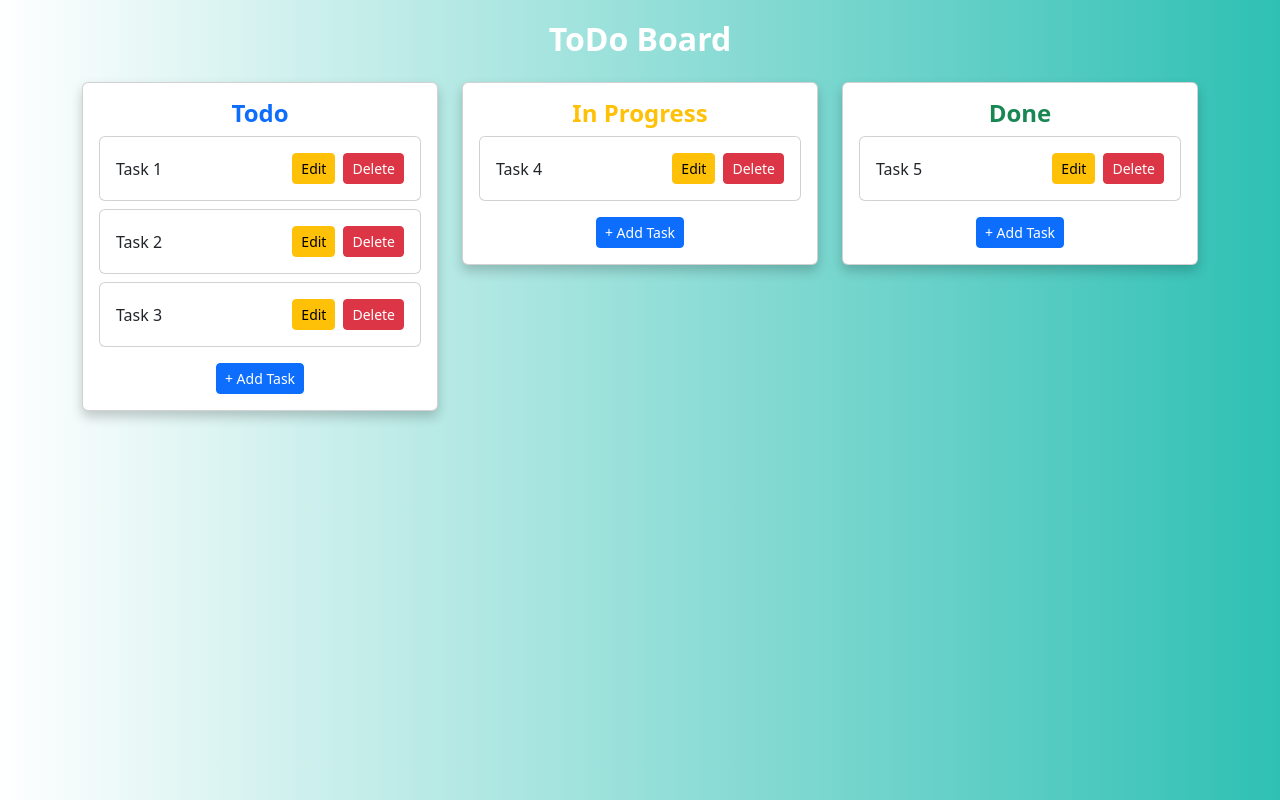
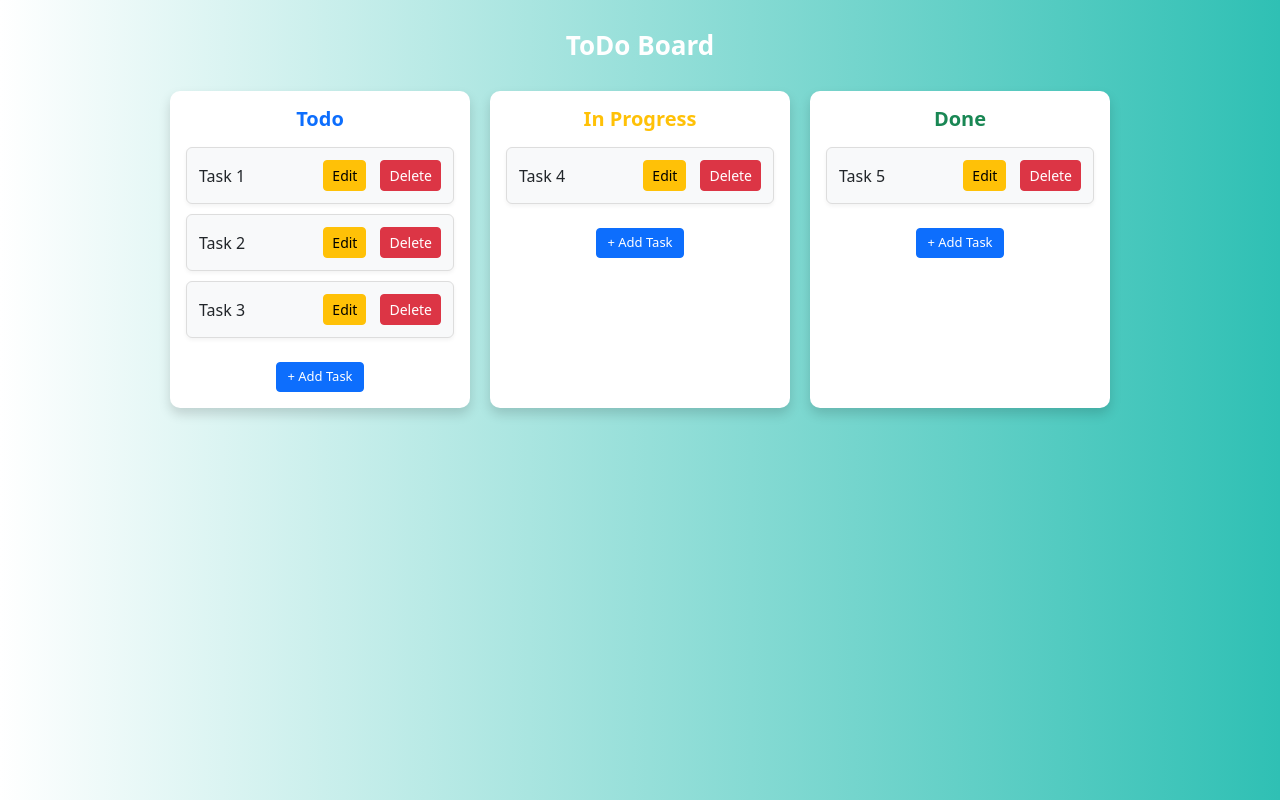
Before and after one commit to XSAVAS/ETodo, a React (Create React App) app in the folder etodo/: page / in a window 1280 px wide. Built offline with nearby package versions, Linux system fonts and the light colour scheme.

Commit message:
Drag and drop feature added and edit feature bug fixed.

```diff
--- a/etodo/package.json
+++ b/etodo/package.json
@@ -3,6 +3,7 @@
   "version": "0.1.0",
   "private": true,
   "dependencies": {
+    "@hello-pangea/dnd": "^18.0.1",
     "@testing-library/dom": "^10.4.0",
     "@testing-library/jest-dom": "^6.6.3",
     "@testing-library/react": "^16.2.0",
--- a/etodo/src/App.js
+++ b/etodo/src/App.js
@@ -1,115 +1,161 @@
-import React, { useState } from 'react';
-import './index.css';
+import React, { useState } from "react";
 import {
-  Container,
-  Row,
-  Col,
-  Card,
-  CardBody,
-  CardTitle,
   Button,
   Modal,
   ModalHeader,
   ModalBody,
   ModalFooter,
   Input,
-  FormFeedback
-} from 'reactstrap';
+  FormGroup,
+  Label,
+  FormFeedback,
+} from "reactstrap";
+import { DragDropContext, Droppable, Draggable } from "@hello-pangea/dnd";
+import "./index.css";
+
+const initialTasks = {
+  todo: [
+    { id: "1", title: "Task 1" },
+    { id: "2", title: "Task 2" },
+    { id: "3", title: "Task 3" },
+  ],
+  inProgress: [{ id: "4", title: "Task 4" }],
+  done: [{ id: "5", title: "Task 5" }],
+};
 
 function App() {
-  const [tasks, setTasks] = useState({
-     todo: [
-    { id: 1, title: "Task 1" },
-    { id: 2, title: "Task 2" },
-    { id: 3, title: "Task 3" }
-  ],
-  inProgress: [
-    { id: 4, title: "Task 4" }
-  ],
-  done: [
-    { id: 5, title: "Task 5" }
-  ],
-  });
-
-  const [activeColumn, setActiveColumn] = useState('');
-  const [modalType, setModalType] = useState('add');
+  const [tasks, setTasks] = useState(initialTasks);
   const [modalOpen, setModalOpen] = useState(false);
-  const [newTaskTitle, setNewTaskTitle] = useState('');
-  const [editedTaskId, setEditedTaskId] = useState(null);
+  const [modalMode, setModalMode] = useState("add"); // "add" or "edit"
+  const [targetColumn, setTargetColumn] = useState("");
+  const [newTask, setNewTask] = useState("");
+  const [editTaskId, setEditTaskId] = useState(null);
   const [isInvalid, setIsInvalid] = useState(false);
 
-  const toggleModal = () => {
-    setModalOpen(!modalOpen);
-    setNewTaskTitle('');
-    setEditedTaskId(null);
+  // Modal açma ve kapama işlemlerini ayrı yönetin.
+  const openModal = () => setModalOpen(true);
+  const closeModal = () => {
+    setModalOpen(false);
+    setNewTask("");
     setIsInvalid(false);
+    setEditTaskId(null);
   };
 
-  const openAddModal = (columnKey) => {
-    setModalType('add');
-    setActiveColumn(columnKey);
-    toggleModal();
+  const onDragEnd = (result) => {
+    const { source, destination } = result;
+    if (!destination) return;
+
+    const sourceItems = Array.from(tasks[source.droppableId]);
+    const destItems = Array.from(tasks[destination.droppableId]);
+    const [moved] = sourceItems.splice(source.index, 1);
+
+    if (source.droppableId === destination.droppableId) {
+      sourceItems.splice(destination.index, 0, moved);
+      setTasks((prev) => ({ ...prev, [source.droppableId]: sourceItems }));
+    } else {
+      destItems.splice(destination.index, 0, moved);
+      setTasks((prev) => ({
+        ...prev,
+        [source.droppableId]: sourceItems,
+        [destination.droppableId]: destItems,
+      }));
+    }
   };
 
-  const openEditModal = (columnKey, task) => {
-    setModalType('edit');
-    setActiveColumn(columnKey);
-    setEditedTaskId(task.id);
-    setNewTaskTitle('');
-    toggleModal();
+  const handleAddClick = (columnKey) => {
+    setTargetColumn(columnKey);
+    setModalMode("add");
+    openModal();
   };
 
-  const handleSave = () => {
-    if (newTaskTitle.trim() === '') {
+  const handleEditClick = (columnKey, task) => {
+    setTargetColumn(columnKey);
+    setModalMode("edit");
+    setEditTaskId(task.id);
+    setNewTask(task.title);
+    openModal();
+  };
+
+  const handleDelete = (columnKey, taskId) => {
+    setTasks((prev) => ({
+      ...prev,
+      [columnKey]: prev[columnKey].filter((task) => task.id !== taskId),
+    }));
+  };
+
+  const handleSaveTask = () => {
+    if (newTask.trim() === "") {
       setIsInvalid(true);
       return;
     }
 
-    if (modalType === 'add') {
-      const newTask = {
-        id: Date.now(),
-        title: newTaskTitle.trim(),
+    if (modalMode === "add") {
+      const newItem = {
+        id: Date.now().toString(),
+        title: newTask.trim(),
       };
-      setTasks(prev => ({
+      setTasks((prev) => ({
         ...prev,
-        [activeColumn]: [...prev[activeColumn], newTask],
+        [targetColumn]: [...prev[targetColumn], newItem],
       }));
-    } else if (modalType === 'edit') {
-      setTasks(prev => ({
-        ...prev,
-        [activeColumn]: prev[activeColumn].map(task =>
-          task.id === editedTaskId ? { ...task, title: newTaskTitle.trim() } : task
-        ),
-      }));
+    } else if (modalMode === "edit") {
+      // Tüm kolonları gezerek ilgili görevi güncelliyoruz.
+      setTasks((prev) => {
+        const updated = {};
+        for (const [col, taskList] of Object.entries(prev)) {
+          updated[col] = taskList.map((task) =>
+            task.id === editTaskId ? { ...task, title: newTask.trim() } : task
+          );
+        }
+        return updated;
+      });
     }
 
-    toggleModal();
+    closeModal();
   };
 
-  const handleDelete = (columnKey, taskId) => {
-    setTasks(prev => ({
-      ...prev,
-      [columnKey]: prev[columnKey].filter(task => task.id !== taskId),
-    }));
-  };
+  const columns = [
+    { key: "todo", title: "Todo", color: "primary" },
+    { key: "inProgress", title: "In Progress", color: "warning" },
+    { key: "done", title: "Done", color: "success" },
+  ];
 
-  const renderColumn = (key, label, color) => (
-    <Col md="4" key={key}>
-      <Card className="mb-3 column-card">
-        <CardBody>
-          <CardTitle tag="h4" className={`text-center fw-bold text-${color}`}>
-            {label}
-          </CardTitle>
-          {tasks[key].map(task => (
-            <Card className="mb-2 task-card-custom" key={task.id}>
-              <CardBody className="d-flex justify-content-between align-items-center">
+  return (
+    <div className="app-container">
+      <h2 className="board-title">ToDo Board</h2>
+      <DragDropContext onDragEnd={onDragEnd}>
+        <div className="board">
+          {columns.map(({ key, title, color }) => (
+            <Droppable droppableId={key} key={key}>
+              {(provided) => (
+                <div
+                  className="column"
+                  ref={provided.innerRef}
+                  {...provided.droppableProps}
+                >
+                  <h5 className={`text-${color} text-center fw-bold mb-3`}>
+                    {title}
+                  </h5>
+                  {tasks[key].map((task, index) => (
+                    <Draggable
+                      key={task.id}
+                      draggableId={task.id}
+                      index={index}
+                    >
+                      {(provided) => (
+                        <div
+                          className="task-card"
+                          ref={provided.innerRef}
+                          {...provided.draggableProps}
+                          {...provided.dragHandleProps}
+                        >
                           <span>{task.title}</span>
-                <div>
+                          <div className="actions">
                             <Button
                               color="warning"
                               size="sm"
                               className="me-2"
-                    onClick={() => openEditModal(key, task)}
+                              onClick={() => handleEditClick(key, task)}
                             >
                               Edit
                             </Button>
@@ -121,50 +167,53 @@ function App() {
                               Delete
                             </Button>
                           </div>
-              </CardBody>
-            </Card>
+                        </div>
+                      )}
+                    </Draggable>
                   ))}
-          <div className="d-flex justify-content-center mt-3">
-            <Button color="primary" size="sm" onClick={() => openAddModal(key)}>
+                  {provided.placeholder}
+                  <div className="text-center mt-2">
+                    <Button
+                      color="primary"
+                      size="sm"
+                      onClick={() => handleAddClick(key)}
+                    >
                       + Add Task
                     </Button>
                   </div>
-        </CardBody>
-      </Card>
-    </Col>
-  );
+                </div>
+              )}
+            </Droppable>
+          ))}
+        </div>
+      </DragDropContext>
 
-  return (
-    <div className="app-container">
-      <h2 className="text-center fw-bold text-white mb-4">ToDo Board</h2>
-      <Container>
-        <Row className="justify-content-center gx-4">
-          {renderColumn('todo', 'Todo', 'primary')}
-          {renderColumn('inProgress', 'In Progress', 'warning')}
-          {renderColumn('done', 'Done', 'success')}
-        </Row>
-      </Container>
-
-      <Modal isOpen={modalOpen} toggle={toggleModal}>
-        <ModalHeader toggle={toggleModal}>
-          {modalType === 'add' ? 'Add New Task' : 'Edit Task'}
+      <Modal isOpen={modalOpen} toggle={closeModal}>
+        <ModalHeader toggle={closeModal}>
+          {modalMode === "add" ? "Add New Task" : "Edit Task"}
         </ModalHeader>
         <ModalBody>
+          <FormGroup>
+            <Label for="taskTitle">Task Title</Label>
             <Input
-            placeholder="Task title..."
-            value={newTaskTitle}
+              id="taskTitle"
+              placeholder="Enter task..."
+              value={newTask}
               onChange={(e) => {
-              setNewTaskTitle(e.target.value);
+                setNewTask(e.target.value);
                 setIsInvalid(false);
               }}
               invalid={isInvalid}
             />
-          <FormFeedback>Please enter a valid task title.</FormFeedback>
+            <FormFeedback>Please enter a task title.</FormFeedback>
+          </FormGroup>
         </ModalBody>
         <ModalFooter>
-          <Button color="secondary" onClick={toggleModal}>Cancel</Button>
-          <Button color={modalType === 'add' ? 'primary' : 'success'} onClick={handleSave}>
-            {modalType === 'add' ? 'Add' : 'Save'}
+          <Button color="secondary" onClick={closeModal}>
+            Cancel
+          </Button>
+          <Button color="primary" onClick={handleSaveTask}>
+            {modalMode === "add" ? "Add Task" : "Save"}
           </Button>
         </ModalFooter>
       </Modal>
--- a/etodo/src/index.css
+++ b/etodo/src/index.css
@@ -1,56 +1,82 @@
-/* index.css */
-
-html, body {
-  height: 100%;
+/* Reset ve temel stil */
+body, html {
   margin: 0;
-  background-color: #6a0000;
-  font-family: 'Segoe UI', Tahoma, Geneva, Verdana, sans-serif;
+  padding: 0;
+  font-family: 'Segoe UI', sans-serif;
+  background: linear-gradient(to right, #ffffff, #2fc0b4);
+  min-height: 100vh;
 }
 
+/* Uygulama kapsayıcısı */
 .app-container {
+  padding: 30px 20px;
+}
+
+/* Başlık */
+.board-title {
+  text-align: center;
+  color: white;
+  font-weight: bold;
+  margin-bottom: 30px;
+  font-size: 26px;
+}
+
+/* Board (sütunlar) */
+.board {
+  display: flex;
+  justify-content: center;
+  gap: 20px;
+  flex-wrap: wrap;
+}
+
+/* Her sütun */
+.column {
+  background: white;
+  padding: 16px;
+  border-radius: 10px;
+  width: 300px;
+  box-shadow: 0 6px 12px rgba(0, 0, 0, 0.15);
   display: flex;
   flex-direction: column;
-  align-items: center;
-  height: 100vh;
-  padding: 20px;
-  box-sizing: border-box;
-  background: linear-gradient(to right, rgb(255, 255, 255), #2fc0b4);
+  min-height: 300px;
 }
 
-.board {
-  display: flex;
-  gap: 20px;
-  justify-content: center;
-  width: 100%;
-  max-width: 1000px;
+/* Sütun başlığı */
+.column-title {
+  font-size: 20px;
+  font-weight: bold;
+  text-align: center;
+  margin-bottom: 10px;
 }
 
-/* Daha tok görünüm için */
-.column-card {
-  box-shadow: 0 6px 12px rgba(0,0,0,0.2);
-  transition: transform 0.2s ease, box-shadow 0.2s ease;
-  border-radius: 8px;
+/* Görev kartı */
+.task-card {
+  background-color: #f8f9fa;
+  border: 1px solid #ddd;
+  border-radius: 6px;
+  padding: 12px;
+  margin-bottom: 10px;
+  box-shadow: 0 2px 4px rgba(0,0,0,0.05);
+  display: flex;
+  justify-content: space-between;
+  align-items: center;
+  transition: transform 0.2s ease;
 }
 
-.column-card:hover {
-  transform: translateY(-4px);
-  box-shadow: 0 10px 18px rgba(0, 0, 0, 0.25);
+.task-card:hover {
+  transform: scale(1.02);
+  background-color: #eef4ff;
 }
 
-/* Görev kartları */
-.task-card-custom {
-  transition: background-color 0.2s ease, transform 0.2s ease;
+/* Kart içindeki buton grubu */
+.actions {
+  display: flex;
+  gap: 6px;
 }
 
-.task-card-custom:hover {
-  background-color: #eeeeee;
-  transform: scale(1.01);
+/* + Add Task butonu */
+.text-center .btn {
+  margin-top: 6px;
+  font-size: 13px;
+  padding: 4px 10px;
 }
-
-/* Başlıklar */
-.column-title {
-  text-align: center;
-  margin-bottom: 15px;
-  font-weight: bold;
-  color: #333;
-}
```
Also changed, not shown: 1 other file (tests, documents, lock files or other folders). Lines whose indentation alone changed are shown as unchanged.
